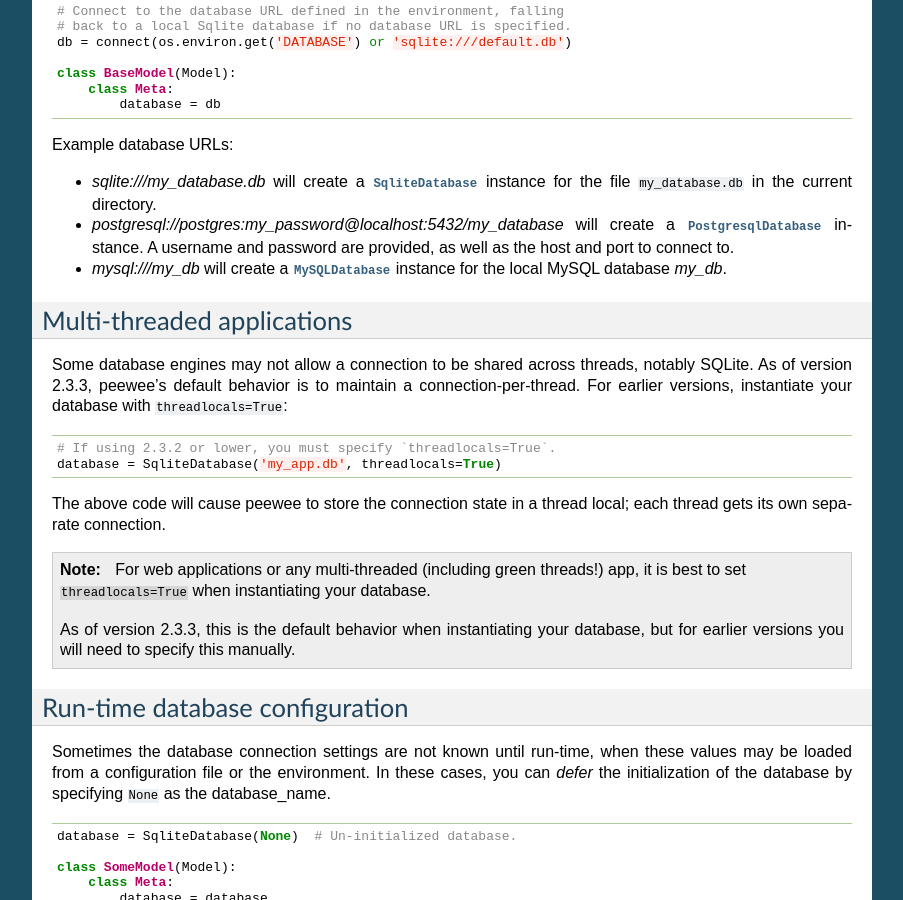
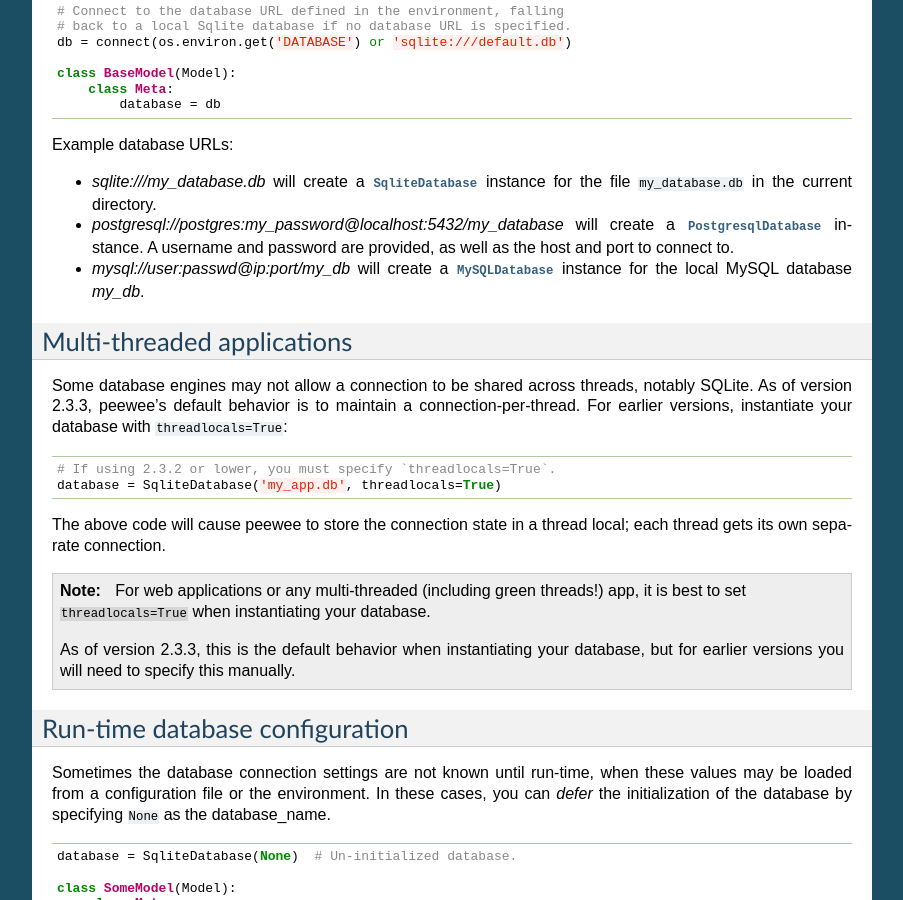
Before and after one commit to coleifer/peewee, a Sphinx documentation site: the page built from docs/peewee/database.rst, in a window 1280 px wide and 900 px high, scrolled down 4892 px. Shown: the whole window, without its empty margins (198-1101 px from the left). Built offline with Sphinx 7.4.7, drawn with Linux system fonts in a browser that asks for light colours; pages that are not in the unit, such as notebooks, are missing from menus.

Commit message:
Update database.rst
Mysql databse url format should like postgresql.

```diff
--- a/docs/peewee/database.rst
+++ b/docs/peewee/database.rst
@@ -281,7 +281,7 @@ Example database URLs:
 
 * *sqlite:///my_database.db* will create a :py:class:`SqliteDatabase` instance for the file ``my_database.db`` in the current directory.
 * *postgresql://postgres:my_password@localhost:5432/my_database* will create a :py:class:`PostgresqlDatabase` instance. A username and password are provided, as well as the host and port to connect to.
-* *mysql:///my_db* will create a :py:class:`MySQLDatabase` instance for the local MySQL database *my_db*.
+* *mysql://user:passwd@ip:port/my_db* will create a :py:class:`MySQLDatabase` instance for the local MySQL database *my_db*.
 
 Multi-threaded applications
 ---------------------------
```
